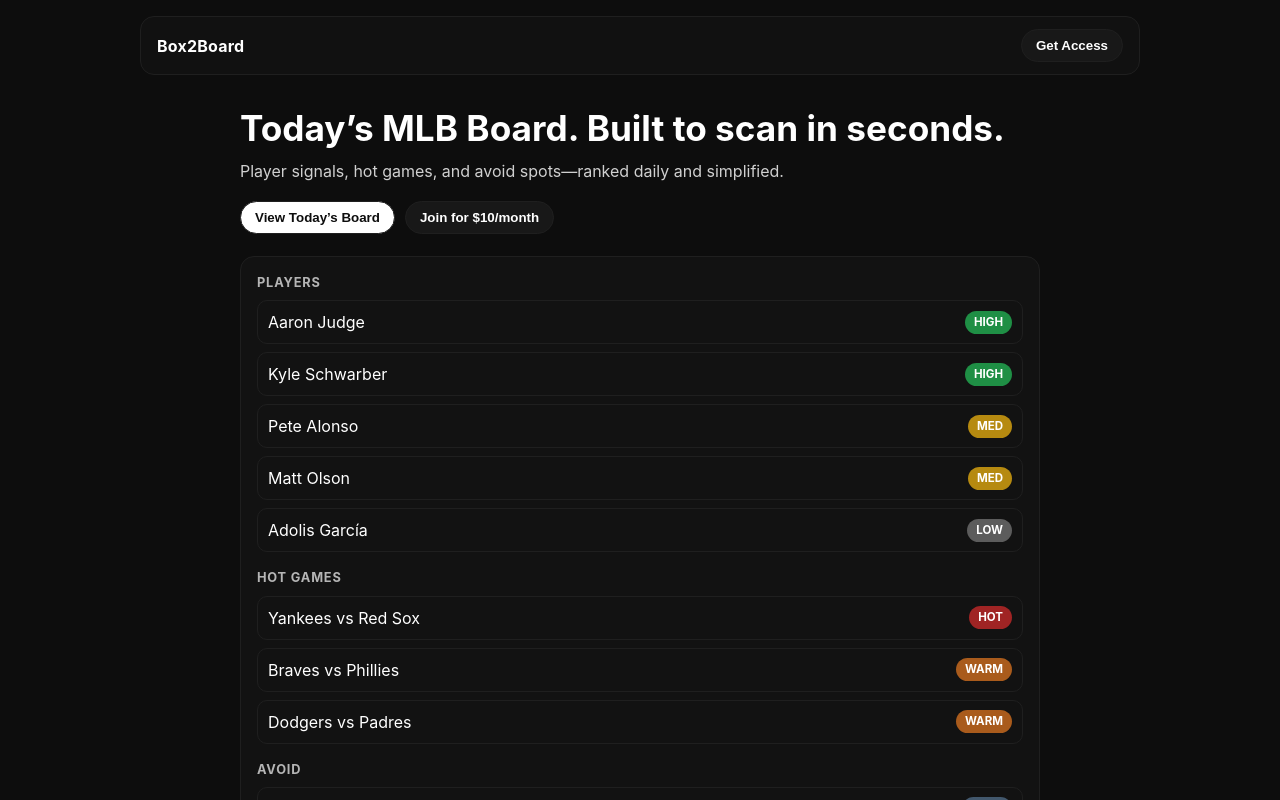
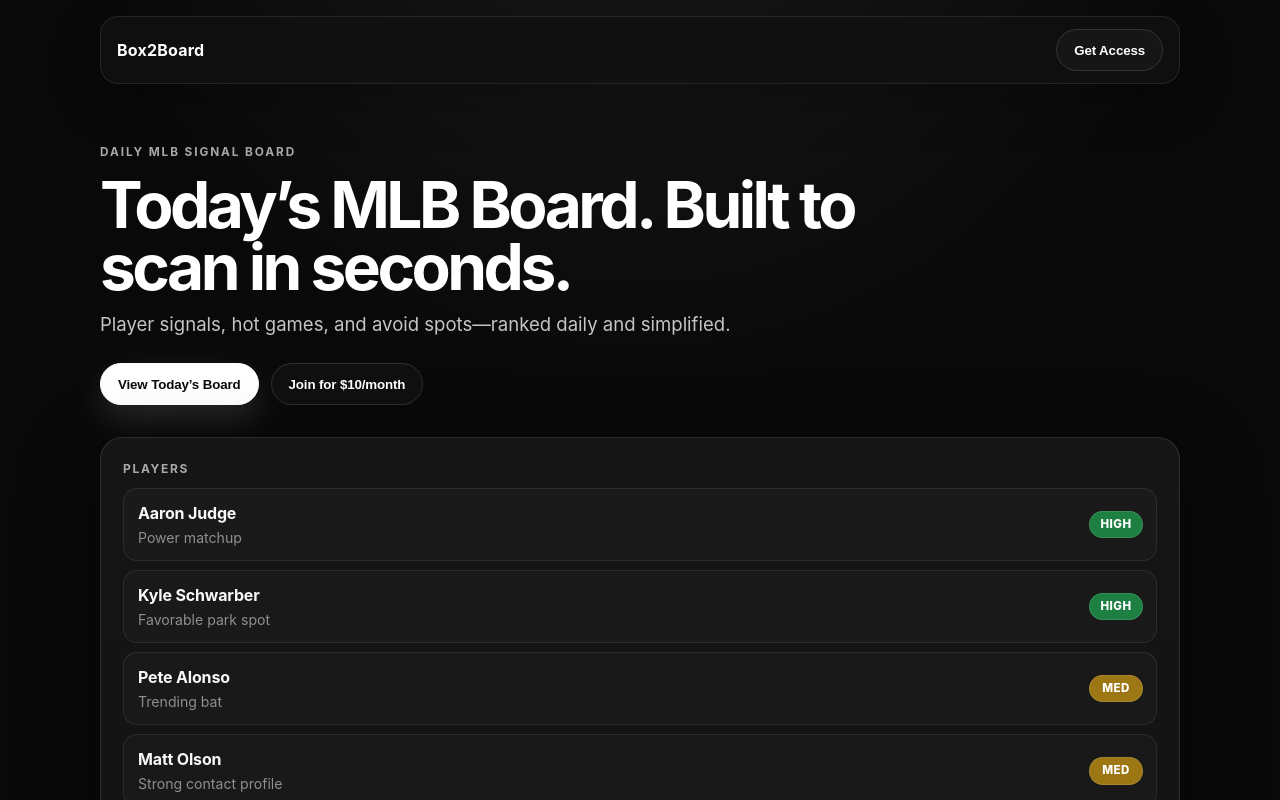
Before and after one commit to box2board/box2board-next, a Next.js app: page / in a window 1280 px wide. Shown: the top 800 px of the page. Built offline with nearby package versions, Linux system fonts and the light colour scheme.

Commit message:
Polish homepage design

```diff
--- a/app/globals.css
+++ b/app/globals.css
@@ -9,7 +9,10 @@
 }
 
 body {
-  background: #0d0d0d;
+  min-height: 100vh;
+  background:
+    radial-gradient(circle at 50% -10%, rgba(255, 255, 255, 0.07), transparent 36rem),
+    #090909;
   color: #ffffff;
   font-family: -apple-system, BlinkMacSystemFont, 'Segoe UI', Roboto, Helvetica, Arial,
     sans-serif;
@@ -21,28 +24,30 @@
 }
 
 .page-shell {
-  max-width: 840px;
+  width: min(100% - 40px, 1080px);
   margin: 0 auto;
-  padding: 32px 20px 48px;
+  padding: 48px 0 56px;
   display: grid;
-  gap: 22px;
+  gap: 24px;
 }
 
 .header,
 .footer,
 .card {
-  border: 1px solid #1f1f1f;
-  border-radius: 14px;
+  border: 1px solid rgba(255, 255, 255, 0.09);
+  border-radius: 18px;
 }
 
 .header {
-  max-width: 1000px;
+  width: min(100% - 40px, 1080px);
   margin: 16px auto 0;
   padding: 12px 16px;
   display: flex;
   align-items: center;
   justify-content: space-between;
-  background: #111111;
+  background: rgba(17, 17, 17, 0.86);
+  box-shadow: 0 16px 50px rgba(0, 0, 0, 0.22);
+  backdrop-filter: blur(16px);
 }
 
 .brand {
@@ -51,88 +56,178 @@
 }
 
 .hero {
+  max-width: 820px;
+  display: grid;
+  gap: 12px;
+  padding: 12px 0 8px;
+}
+
+.eyebrow {
+  color: #a8a8a8;
+  font-size: 0.74rem;
+  font-weight: 700;
+  letter-spacing: 0.16em;
+  text-transform: uppercase;
+}
+
+.hero h1 {
+  max-width: 780px;
+  font-size: clamp(2.15rem, 5vw, 4.3rem);
+  line-height: 0.98;
+  letter-spacing: -0.055em;
+}
+
+.hero p:not(.eyebrow) {
+  color: #c5c5c5;
+  max-width: 680px;
+  font-size: clamp(1rem, 2vw, 1.16rem);
+}
+
+.hero-actions {
+  display: flex;
+  gap: 12px;
+  flex-wrap: wrap;
+  margin-top: 12px;
+}
+
+.btn {
+  min-height: 42px;
+  display: inline-flex;
+  align-items: center;
+  justify-content: center;
+  border: 1px solid rgba(255, 255, 255, 0.13);
+  border-radius: 999px;
+  background: #161616;
+  color: #fff;
+  padding: 10px 17px;
+  font-weight: 700;
+  letter-spacing: -0.01em;
+  cursor: pointer;
+  transition:
+    transform 160ms ease,
+    border-color 160ms ease,
+    background 160ms ease,
+    box-shadow 160ms ease;
+}
+
+.btn:hover {
+  transform: translateY(-1px);
+  border-color: rgba(255, 255, 255, 0.23);
+  background: #1f1f1f;
+  box-shadow: 0 12px 28px rgba(0, 0, 0, 0.2);
+}
+
+.btn-primary {
+  background: #ffffff;
+  color: #0b0b0b;
+  border-color: #ffffff;
+  box-shadow: 0 14px 34px rgba(255, 255, 255, 0.13);
+}
+
+.btn-primary:hover {
+  background: #f3f3f3;
+  border-color: #f3f3f3;
+  box-shadow: 0 16px 38px rgba(255, 255, 255, 0.17);
+}
+
+.btn-secondary {
+  background: rgba(18, 18, 18, 0.78);
+}
+
+.card {
+  background: #121212;
+  padding: 20px;
+}
+
+.board-card {
+  background: linear-gradient(180deg, #151515 0%, #111111 100%);
+  border-color: rgba(255, 255, 255, 0.1);
+  border-radius: 22px;
+  padding: 22px;
+  box-shadow:
+    0 24px 80px rgba(0, 0, 0, 0.34),
+    0 0 0 1px rgba(255, 255, 255, 0.02) inset;
+}
+
+.board-grid {
+  display: grid;
+  gap: 20px;
+}
+
+.signal-section {
   display: grid;
   gap: 10px;
 }
 
-.hero h1 {
-  font-size: clamp(1.7rem, 4vw, 2.2rem);
-  line-height: 1.2;
-}
-
-.hero p {
-  color: #d0d0d0;
-  max-width: 680px;
-}
-
-.hero-actions {
-  display: flex;
-  gap: 10px;
-  flex-wrap: wrap;
-  margin-top: 8px;
-}
-
-.btn {
-  border: 1px solid #1f1f1f;
-  border-radius: 999px;
-  background: #181818;
-  color: #fff;
-  padding: 8px 14px;
-  font-weight: 600;
-  cursor: pointer;
-}
-
-.btn-primary {
-  background: #ffffff;
-  color: #0d0d0d;
-}
-
-.card {
-  background: #121212;
-  padding: 16px;
-}
-
-.board-grid {
-  display: grid;
-  gap: 16px;
-}
-
 .section-label {
-  font-size: 0.8rem;
-  letter-spacing: 0.8px;
+  font-size: 0.75rem;
+  letter-spacing: 0.14em;
   text-transform: uppercase;
-  color: #b5b5b5;
-  margin-bottom: 8px;
+  color: #a9a9a9;
 }
 
 .signal-list {
   display: grid;
-  gap: 8px;
+  gap: 9px;
 }
 
 .signal-row {
   display: flex;
   justify-content: space-between;
   align-items: center;
-  gap: 8px;
-  border: 1px solid #1f1f1f;
-  border-radius: 10px;
-  padding: 9px 10px;
+  gap: 16px;
+  border: 1px solid rgba(255, 255, 255, 0.08);
+  border-radius: 14px;
+  padding: 12px 13px 12px 14px;
+  background: rgba(255, 255, 255, 0.025);
+  transition:
+    transform 160ms ease,
+    border-color 160ms ease,
+    background 160ms ease;
+}
+
+.signal-row:hover {
+  transform: translateY(-1px);
+  border-color: rgba(255, 255, 255, 0.14);
+  background: rgba(255, 255, 255, 0.055);
+}
+
+.signal-copy {
+  min-width: 0;
+  display: grid;
+  gap: 2px;
+}
+
+.signal-name {
+  color: #f8f8f8;
+  font-weight: 700;
+  letter-spacing: -0.01em;
+}
+
+.signal-note {
+  color: #8f8f8f;
+  font-size: 0.88rem;
 }
 
 .pill {
+  flex: 0 0 auto;
+  min-width: 54px;
   border-radius: 999px;
-  padding: 3px 9px;
+  padding: 5px 10px;
+  color: #fff;
   font-size: 0.72rem;
-  font-weight: 700;
+  font-weight: 800;
+  letter-spacing: 0.04em;
+  text-align: center;
+  box-shadow: inset 0 0 0 1px rgba(255, 255, 255, 0.11);
 }
 
-.high { background: #1f8f45; }
-.med { background: #b68a10; }
-.low { background: #5c5c5c; }
-.hot { background: #a02424; }
-.warm { background: #a95b1c; }
-.cold { background: #42586d; }
+.high { background: #1e7f43; }
+.med { background: #9d7713; }
+.low { background: #555555; }
+.hot { background: #982626; }
+.warm { background: #96551e; }
+.cold { background: #3f5367; }
 
 .price-title {
   font-size: 1.25rem;
@@ -146,11 +241,43 @@
 }
 
 .footer {
-  max-width: 1000px;
+  width: min(100% - 40px, 1080px);
   margin: 0 auto 16px;
   padding: 12px 16px;
   text-align: center;
   color: #a5a5a5;
-  background: #111111;
+  background: rgba(17, 17, 17, 0.86);
   font-size: 0.9rem;
 }
+
+@media (max-width: 640px) {
+  .page-shell {
+    width: min(100% - 28px, 1080px);
+    padding: 34px 0 42px;
+    gap: 20px;
+  }
+
+  .header,
+  .footer {
+    width: min(100% - 28px, 1080px);
+  }
+
+  .hero h1 {
+    font-size: clamp(2rem, 12vw, 3rem);
+  }
+
+  .btn {
+    width: 100%;
+    justify-content: center;
+  }
+
+  .board-card {
+    padding: 16px;
+    border-radius: 18px;
+  }
+
+  .signal-row {
+    align-items: flex-start;
+    gap: 12px;
+  }
+}
--- a/app/page.js
+++ b/app/page.js
@@ -5,6 +5,7 @@
   return (
     <div className="page-shell">
       <section className="hero">
+        <p className="eyebrow">Daily MLB Signal Board</p>
         <h1>Today’s MLB Board. Built to scan in seconds.</h1>
         <p>
           Player signals, hot games, and avoid spots—ranked daily and
--- a/components/SignalBoard.js
+++ b/components/SignalBoard.js
@@ -1,26 +1,29 @@
 const players = [
-  ['Aaron Judge', 'HIGH'],
-  ['Kyle Schwarber', 'HIGH'],
-  ['Pete Alonso', 'MED'],
-  ['Matt Olson', 'MED'],
-  ['Adolis García', 'LOW'],
+  ['Aaron Judge', 'Power matchup', 'HIGH'],
+  ['Kyle Schwarber', 'Favorable park spot', 'HIGH'],
+  ['Pete Alonso', 'Trending bat', 'MED'],
+  ['Matt Olson', 'Strong contact profile', 'MED'],
+  ['Adolis García', 'Watchlist signal', 'LOW'],
 ];
 
 const hotGames = [
-  ['Yankees vs Red Sox', 'HOT'],
-  ['Braves vs Phillies', 'WARM'],
-  ['Dodgers vs Padres', 'WARM'],
+  ['Yankees vs Red Sox', 'Best run environment', 'HOT'],
+  ['Braves vs Phillies', 'Warm offensive setup', 'WARM'],
+  ['Dodgers vs Padres', 'Lineup strength', 'WARM'],
 ];
 
 const avoidGames = [
-  ['Tigers vs Royals', 'COLD'],
-  ['A’s vs Mariners', 'COLD'],
+  ['Tigers vs Royals', 'Cold offensive profile', 'COLD'],
+  ['A’s vs Mariners', 'Low-scoring setup', 'COLD'],
 ];
 
-function SignalRow({ name, signal }) {
+function SignalRow({ name, note, signal }) {
   return (
     <div className="signal-row">
-      <span>{name}</span>
+      <div className="signal-copy">
+        <span className="signal-name">{name}</span>
+        <span className="signal-note">{note}</span>
+      </div>
       <span className={`pill ${signal.toLowerCase()}`}>{signal}</span>
     </div>
   );
@@ -28,11 +31,16 @@
 
 function SignalSection({ title, rows }) {
   return (
-    <section>
+    <section className="signal-section">
       <h3 className="section-label">{title}</h3>
       <div className="signal-list">
-        {rows.map(([name, signal]) => (
-          <SignalRow key={`${name}-${signal}`} name={name} signal={signal} />
+        {rows.map(([name, note, signal]) => (
+          <SignalRow
+            key={`${name}-${signal}`}
+            name={name}
+            note={note}
+            signal={signal}
+          />
         ))}
       </div>
     </section>
@@ -41,7 +49,7 @@
 
 export default function SignalBoard() {
   return (
-    <div className="card board-grid">
+    <div className="card board-card board-grid">
       <SignalSection title="Players" rows={players} />
       <SignalSection title="Hot Games" rows={hotGames} />
       <SignalSection title="Avoid" rows={avoidGames} />
```
